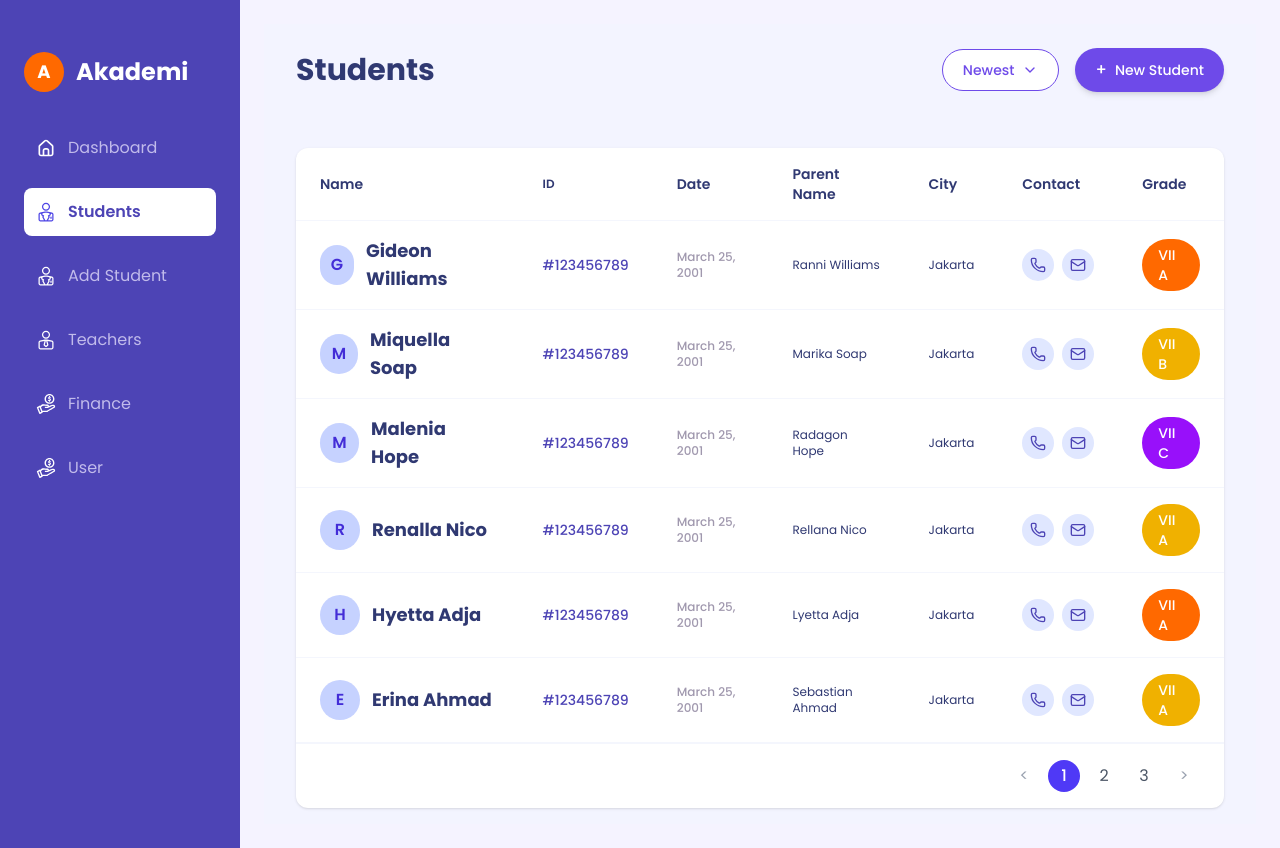
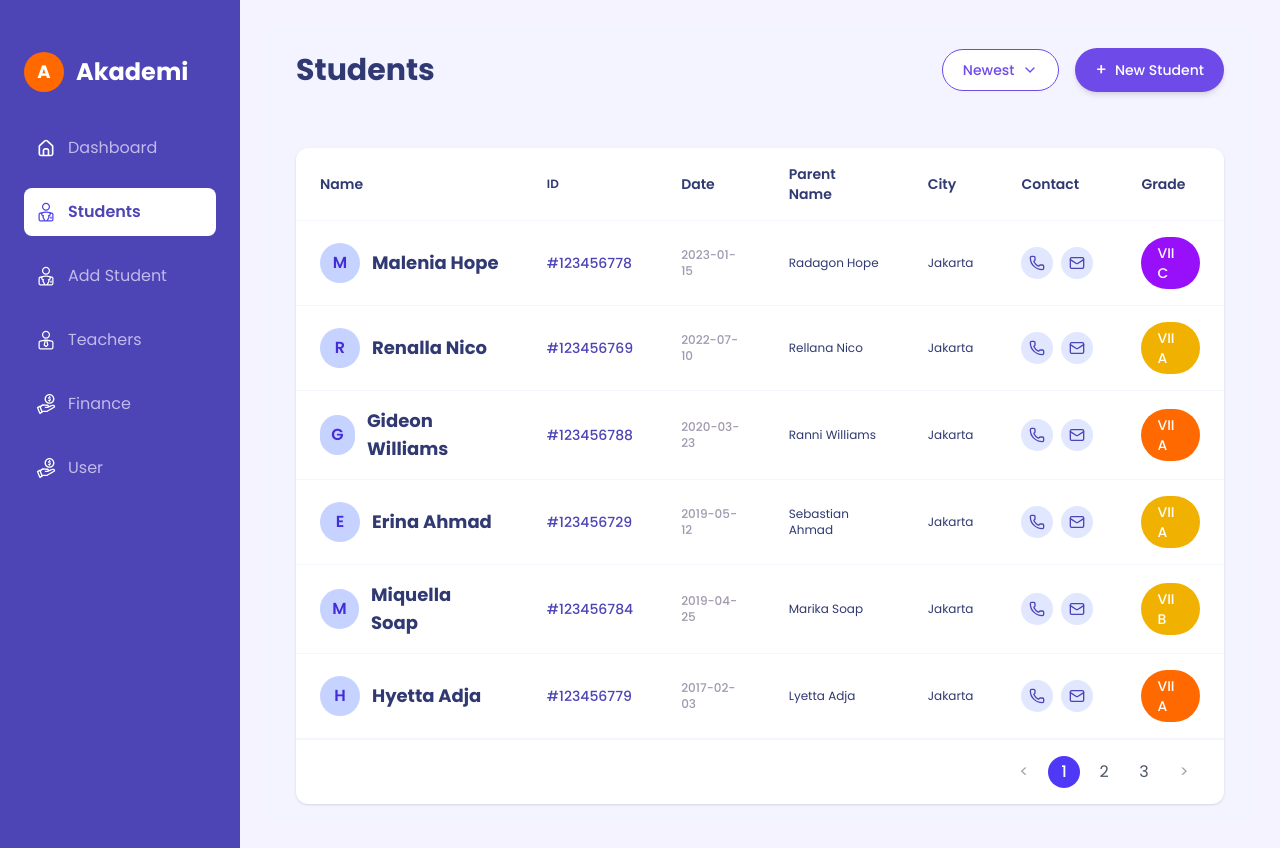
Before and after one commit to TakedaB/akademi, a Next.js app: page /students in a window 1280 px wide. Built offline with nearby package versions, Linux system fonts and the light colour scheme.

Commit message:
feat: add filter logic to table

```diff
--- a/app/components/Layout/MenuItem.jsx
+++ b/app/components/Layout/MenuItem.jsx
@@ -1,5 +1,3 @@
-
-
 function MenuItem({ icon, label, active = false }) {
   return (
     <button
--- a/app/students/page.jsx
+++ b/app/students/page.jsx
@@ -6,74 +6,20 @@ import { ChevronDown, Phone, Mail } from 'lucide-react';
 export default function StudentDashboard() {
   const [selectedSort, setSelectedSort] = useState('Newest');
 
-  const students = [
-    {
-      id: 1,
-      name: 'Gideon Williams',
-      studentId: '#123456789',
-      date: 'March 25, 2001',
-      parentName: 'Ranni Williams',
-      city: 'Jakarta',
-      contact: { phone: true, email: true },
-      grade: 'VII A',
-      gradeColor: 'bg-orange-500',
-    },
-    {
-      id: 2,
-      name: 'Miquella Soap',
-      studentId: '#123456789',
-      date: 'March 25, 2001',
-      parentName: 'Marika Soap',
-      city: 'Jakarta',
-      contact: { phone: true, email: true },
-      grade: 'VII B',
-      gradeColor: 'bg-yellow-500',
-    },
-    {
-      id: 3,
-      name: 'Malenia Hope',
-      studentId: '#123456789',
-      date: 'March 25, 2001',
-      parentName: 'Radagon Hope',
-      city: 'Jakarta',
-      contact: { phone: true, email: true },
-      grade: 'VII C',
-      gradeColor: 'bg-purple-600',
-    },
-    {
-      id: 4,
-      name: 'Renalla Nico',
-      studentId: '#123456789',
-      date: 'March 25, 2001',
-      parentName: 'Rellana Nico',
-      city: 'Jakarta',
-      contact: { phone: true, email: true },
-      grade: 'VII A',
-      gradeColor: 'bg-yellow-500',
-    },
-    {
-      id: 5,
-      name: 'Hyetta Adja',
-      studentId: '#123456789',
-      date: 'March 25, 2001',
-      parentName: 'Lyetta Adja',
-      city: 'Jakarta',
-      contact: { phone: true, email: true },
-      grade: 'VII A',
-      gradeColor: 'bg-orange-500',
-    },
-    {
-      id: 6,
-      name: 'Erina Ahmad',
-      studentId: '#123456789',
-      date: 'March 25, 2001',
-      parentName: 'Sebastian Ahmad',
-      city: 'Jakarta',
-      contact: { phone: true, email: true },
-      grade: 'VII A',
-      gradeColor: 'bg-yellow-500',
-    },
+  const studentsData = [
+    { id: '#123456788', name: 'Gideon Williams', date: '2020-03-23', parentName: 'Ranni Williams', city: 'Jakarta', contact: { phone: true, email: true }, grade: 'VII A', gradeColor: 'bg-orange-500' },
+    { id: '#123456784', name: 'Miquella Soap', date: '2019-04-25', parentName: 'Marika Soap', city: 'Jakarta', contact: { phone: true, email: true }, grade: 'VII B', gradeColor: 'bg-yellow-500' },
+    { id: '#123456778', name: 'Malenia Hope', date: '2023-01-15', parentName: 'Radagon Hope', city: 'Jakarta', contact: { phone: true, email: true }, grade: 'VII C', gradeColor: 'bg-purple-600' },
+    { id: '#123456769', name: 'Renalla Nico', date: '2022-07-10', parentName: 'Rellana Nico', city: 'Jakarta', contact: { phone: true, email: true }, grade: 'VII A', gradeColor: 'bg-yellow-500' },
+    { id: '#123456779', name: 'Hyetta Adja', date: '2017-02-03', parentName: 'Lyetta Adja', city: 'Jakarta', contact: { phone: true, email: true }, grade: 'VII A', gradeColor: 'bg-orange-500' },
+    { id: '#123456729', name: 'Erina Ahmad', date: '2019-05-12', parentName: 'Sebastian Ahmad', city: 'Jakarta', contact: { phone: true, email: true }, grade: 'VII A', gradeColor: 'bg-yellow-500' },
   ];
+
+  const sortedStudents = [...studentsData].sort((a, b) => {
+    const dateA = new Date(a.date);
+    const dateB = new Date(b.date);
+    return selectedSort === 'Newest' ? dateB - dateA : dateA - dateB;
+  });
 
   return (
     <div className="flex h-screen bg-[#F5F3FF]">
@@ -83,10 +29,17 @@ export default function StudentDashboard() {
             <h1 className="text-3xl font-bold text-[#303972]">Students</h1>
 
             <div className="flex items-center gap-4">
-                <button className='flex items-center gap-2 px-5 py-2.5 border border-[#6E4AE9] text-[#6E4AE9] rounded-full font-medium text-sm bg-white transition-colors'>
-                  <span>{selectedSort}</span>
-                  <ChevronDown size={16} />
+                <div className="relative">
+                  <button
+                    onClick={() =>
+                      setSelectedSort((prev) => (prev === 'Newest' ? 'Oldest' : 'Newest'))
+                    }
+                    className="flex items-center gap-2 px-5 py-2.5 border border-[#6E4AE9] text-[#6E4AE9] rounded-full font-medium text-sm bg-white hover:bg-[#F0EBFF] transition-colors"
+                  >
+                    <span>{selectedSort}</span>
+                    <ChevronDown size={16} />
                 </button>
+             </div>
 
                 <button className='flex items-center gap-2 px-5 py-2.5 rounded-full bg-[#6E4AE9] text-white font-medium text-sm shadow-md hover:bg-[#5A3FC0] transition-all'>
                   <span className='text-base'>+</span>
@@ -110,8 +63,9 @@ export default function StudentDashboard() {
                   <th className="px-6 py-4 text-left text-sm font-semibold text-[#303972]">Grade</th>
                 </tr>
               </thead>
+
               <tbody>
-                {students.map((student) => (
+                {sortedStudents.map((student) => (
                   <tr key={student.id} className="border-b hover:bg-gray-50 transition-colors">
                     <td className="px-6 py-4">
                       <div className="flex items-center gap-3">
@@ -121,7 +75,12 @@ export default function StudentDashboard() {
                         <span className="font-bold text-lg text-[#303972]">{student.name}</span>
                       </div>
                     </td>
-                    <td className="px-6 py-4 text-sm font-medium text-[#4D44B5]">{student.studentId}</td>
+
+                    {/* ID */}
+                    <td className="px-6 py-4 text-sm font-medium text-[#4D44B5]">
+                      {student.id}
+                    </td>
+
                     <td className="px-6 py-4 text-xs font-medium text-[#A098AE]">{student.date}</td>
                     <td className="px-6 py-4 text-xs text-[#303972]">{student.parentName}</td>
                     <td className="px-6 py-4 text-xs text-[#303972]">{student.city}</td>
@@ -136,13 +95,16 @@ export default function StudentDashboard() {
                       </div>
                     </td>
                     <td className="px-6 py-4">
-                      <span className={`px-4 py-1.5 ${student.gradeColor} text-white rounded-full text-sm font-medium inline-block`}>
+                      <span
+                        className={`px-4 py-1.5 ${student.gradeColor} text-white rounded-full text-sm font-medium inline-block`}
+                      >
                         {student.grade}
                       </span>
                     </td>
                   </tr>
                 ))}
-              </tbody>
+</tbody>
+
             </table>
 
             {/* Pagination */}
```
